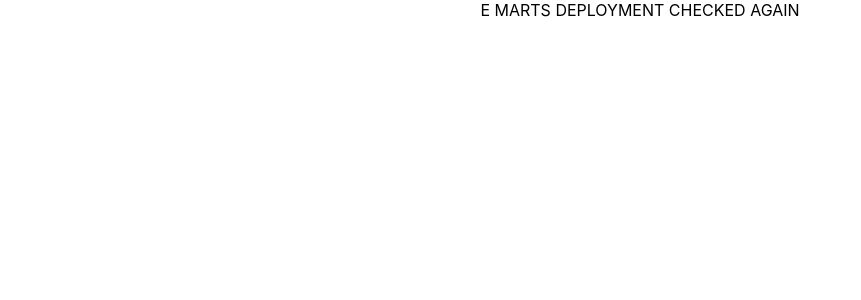
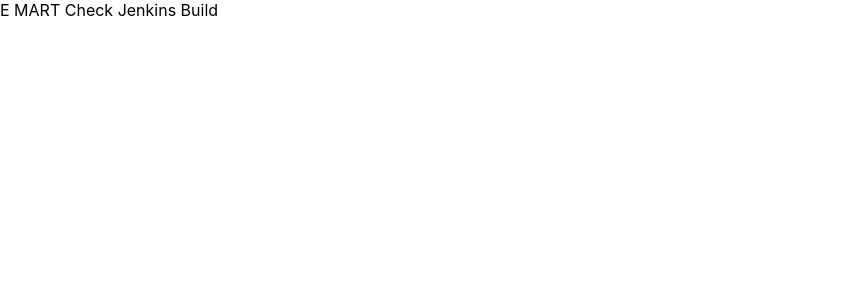
Before and after one commit to meet5011/e_mart, a React (Create React App) app in the folder frontend_app/: page / in a window 1280 px wide. Shown: the top 300 px of the page, without its empty margins (0-861 px from the left). Built offline with nearby package versions, Linux system fonts and the light colour scheme.

Commit message:
Check jenkins build

```diff
--- a/frontend_app/src/App.js
+++ b/frontend_app/src/App.js
@@ -2,8 +2,8 @@ import './App.css';
 
 function App() {
   return (
-    <div className="App">
-      E MARTS DEPLOYMENT CHECKED AGAIN
+    <div class="">
+      E MART Check Jenkins Build
     </div>
   );
 }
```
